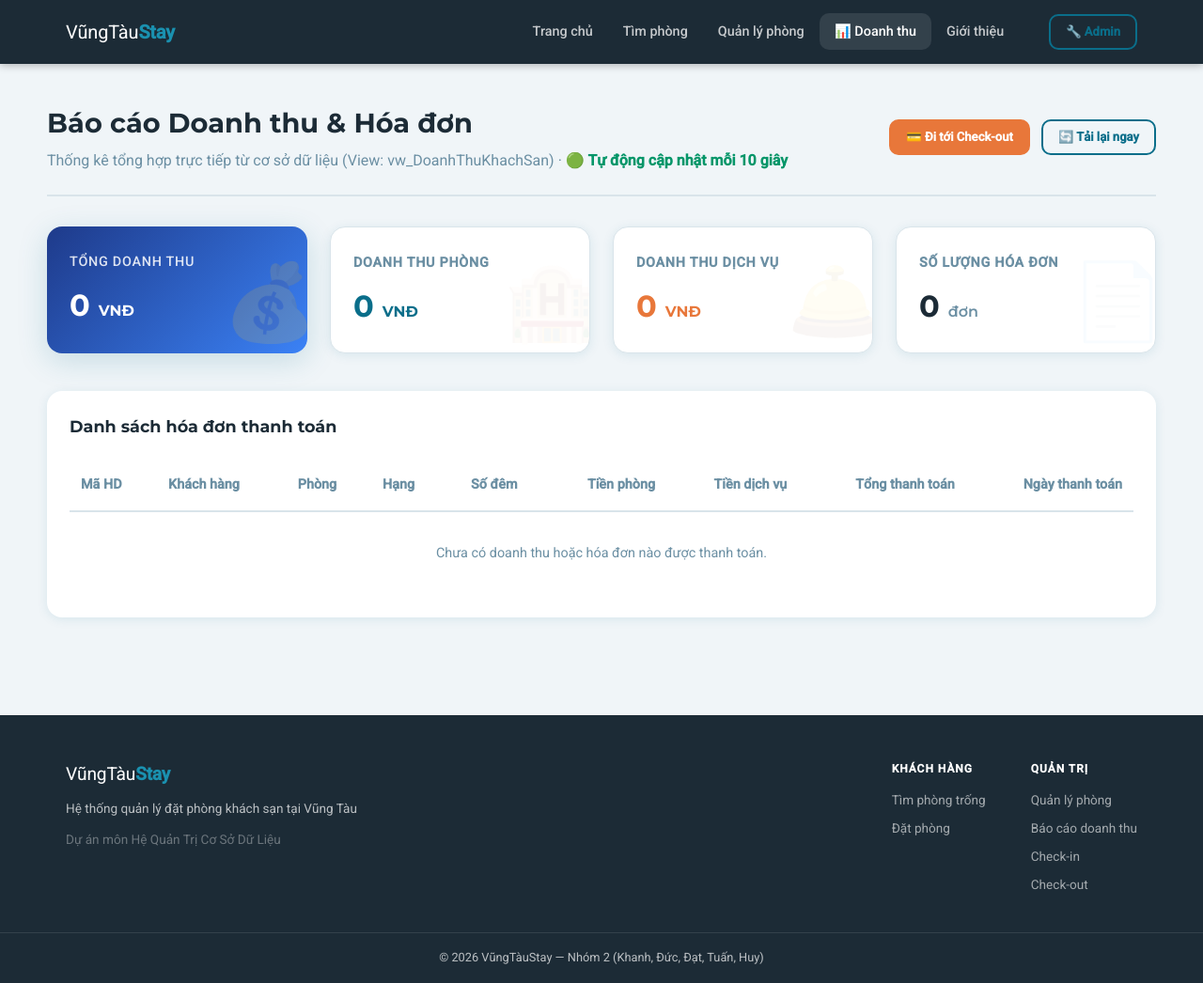
After one commit to tuankhanh2306/booking-hotel-system, a Flask app: page /admin/dashboard in a window 1280 px wide. The commit adds this page. Shown: the whole page at 94% size. Run offline with Flask 3, Linux system fonts and the light colour scheme; data that the repository does not hold is empty.

Commit message:
feat: complete project with dashboard, cancel booking, dirty read demo support

```diff
--- a/app/routes/admin.py
+++ b/app/routes/admin.py
@@ -10,6 +10,50 @@ def rooms():
     phong_list = admin_service.get_all_rooms()
     loai_phong_list = admin_service.get_all_room_types()
     return render_template('admin/rooms.html', phong_list=phong_list, loai_phong_list=loai_phong_list)
+
+@admin_bp.route('/admin/dashboard')
+def dashboard():
+    conn = get_db_connection()
+    invoices = []
+    stats = {
+        "tong_doanh_thu": 0.0,
+        "tien_phong": 0.0,
+        "tien_dich_vu": 0.0,
+        "so_luong": 0
+    }
+
+    if conn is not None:
+        try:
+            with conn.cursor() as cursor:
+                # Đọc từ View báo cáo doanh thu
+                cursor.execute("SELECT * FROM vw_DoanhThuKhachSan ORDER BY NgayThanhToan DESC")
+                invoices = cursor.fetchall()
+
+                # Tính toán tổng hợp số liệu
+                cursor.execute("SELECT SUM(TongTien) as Tong, SUM(TienPhong) as Phong, SUM(TienDichVu) as DV, COUNT(*) as SL FROM vw_DoanhThuKhachSan")
+                totals = cursor.fetchone()
+                if totals and totals['SL'] > 0:
+                    stats["tong_doanh_thu"] = float(totals['Tong'] or 0)
+                    stats["tien_phong"] = float(totals['Phong'] or 0)
+                    stats["tien_dich_vu"] = float(totals['DV'] or 0)
+                    stats["so_luong"] = int(totals['SL'] or 0)
+        except Exception as e:
+            print("Lỗi đọc báo cáo doanh thu:", e)
+        finally:
+            conn.close()
+    else:
+        # Mock data for preview mode
+        invoices = [
+            {"MaHoaDon": 1, "TenKhachHang": "Phạm Văn C", "TenPhong": "202", "HangPhong": "Deluxe", "NgayCheckIn": "2026-06-20", "NgayCheckOut": "2026-06-25", "SoDemLuuTru": 5, "TienPhong": 8000000.0, "TienDichVu": 1500000.0, "TongTien": 9500000.0, "NgayThanhToan": "2026-06-25 10:30:00"}
+        ]
+        stats = {
+            "tong_doanh_thu": 9500000.0,
+            "tien_phong": 8000000.0,
+            "tien_dich_vu": 1500000.0,
+            "so_luong": 1
+        }
+
+    return render_template('admin/dashboard.html', invoices=invoices, stats=stats)
 
 @admin_bp.route('/admin/add-room', methods=['POST'])
 def add_room():
--- /dev/null
+++ b/app/templates/admin/dashboard.html
@@ -0,0 +1,112 @@
+{% extends "base.html" %}
+
+{% block title %}Quản lý Doanh Thu — VũngTàuStay Admin{% endblock %}
+
+{% block extra_head %}
+<!-- Tự động tải lại trang mỗi 10 giây để cập nhật doanh thu real-time -->
+<meta http-equiv="refresh" content="10">
+{% endblock %}
+
+{% block content %}
+<div class="container" style="padding: 2.5rem 0;">
+
+  <div style="border-bottom: 2px solid var(--border); padding-bottom: 1.5rem; margin-bottom: 2rem; display: flex; justify-content: space-between; align-items: center;">
+    <div>
+      <h1 style="font-family: var(--font-display); font-size: 1.8rem; color: var(--ink);">Báo cáo Doanh thu & Hóa đơn</h1>
+      <p style="color: var(--mist); margin-top: 0.25rem;">Thống kê tổng hợp trực tiếp từ cơ sở dữ liệu (View: vw_DoanhThuKhachSan) · <span style="color: #059669; font-weight: 600;">🟢 Tự động cập nhật mỗi 10 giây</span></p>
+    </div>
+    <div style="display: flex; gap: 0.75rem;">
+      <a href="/admin/checkout" class="btn btn-primary btn-sm">💳 Đi tới Check-out</a>
+      <button onclick="window.location.reload();" class="btn btn-outline btn-sm">🔄 Tải lại ngay</button>
+    </div>
+  </div>
+
+  <!-- Thẻ chỉ số tổng quan (Metrics Cards) -->
+  <div style="display: grid; grid-template-columns: repeat(auto-fit, minmax(220px, 1fr)); gap: 1.5rem; margin-bottom: 2.5rem;">
+
+    <!-- Tổng doanh thu -->
+    <div style="background: linear-gradient(135deg, #1e3a8a, #3b82f6); color: white; border-radius: var(--radius-lg); padding: 1.5rem; box-shadow: var(--shadow-lg); position: relative; overflow: hidden;">
+      <span style="font-size: 0.9rem; font-weight: 500; opacity: 0.85; text-transform: uppercase; letter-spacing: 0.05em;">Tổng Doanh thu</span>
+      <h2 style="font-size: 2rem; font-family: var(--font-display); margin-top: 0.5rem; font-weight: 700;">
+        {{ "{:,.0f}".format(stats.tong_doanh_thu) }} <span style="font-size: 1rem;">VNĐ</span>
+      </h2>
+      <div style="position: absolute; right: -10px; bottom: -10px; font-size: 5rem; opacity: 0.15; pointer-events: none;">💰</div>
+    </div>
+
+    <!-- Tiền phòng -->
+    <div style="background: var(--surface); border: 1px solid var(--border); border-radius: var(--radius-lg); padding: 1.5rem; box-shadow: var(--shadow); position: relative; overflow: hidden;">
+      <span style="font-size: 0.9rem; font-weight: 600; color: var(--mist); text-transform: uppercase; letter-spacing: 0.05em;">Doanh thu phòng</span>
+      <h2 style="font-size: 2rem; font-family: var(--font-display); margin-top: 0.5rem; font-weight: 700; color: var(--ocean);">
+        {{ "{:,.0f}".format(stats.tien_phong) }} <span style="font-size: 1rem;">VNĐ</span>
+      </h2>
+      <div style="position: absolute; right: -10px; bottom: -10px; font-size: 5rem; opacity: 0.05; pointer-events: none;">🏨</div>
+    </div>
+
+    <!-- Tiền dịch vụ -->
+    <div style="background: var(--surface); border: 1px solid var(--border); border-radius: var(--radius-lg); padding: 1.5rem; box-shadow: var(--shadow); position: relative; overflow: hidden;">
+      <span style="font-size: 0.9rem; font-weight: 600; color: var(--mist); text-transform: uppercase; letter-spacing: 0.05em;">Doanh thu dịch vụ</span>
+      <h2 style="font-size: 2rem; font-family: var(--font-display); margin-top: 0.5rem; font-weight: 700; color: var(--sunset);">
+        {{ "{:,.0f}".format(stats.tien_dich_vu) }} <span style="font-size: 1rem;">VNĐ</span>
+      </h2>
+      <div style="position: absolute; right: -10px; bottom: -10px; font-size: 5rem; opacity: 0.05; pointer-events: none;">🛎️</div>
+    </div>
+
+    <!-- Số lượng hóa đơn -->
+    <div style="background: var(--surface); border: 1px solid var(--border); border-radius: var(--radius-lg); padding: 1.5rem; box-shadow: var(--shadow); position: relative; overflow: hidden;">
+      <span style="font-size: 0.9rem; font-weight: 600; color: var(--mist); text-transform: uppercase; letter-spacing: 0.05em;">Số lượng Hóa đơn</span>
+      <h2 style="font-size: 2rem; font-family: var(--font-display); margin-top: 0.5rem; font-weight: 700; color: var(--ink);">
+        {{ stats.so_luong }} <span style="font-size: 1rem; font-weight: normal; color: var(--mist);">đơn</span>
+      </h2>
+      <div style="position: absolute; right: -10px; bottom: -10px; font-size: 5rem; opacity: 0.05; pointer-events: none;">📄</div>
+    </div>
+
+  </div>
+
+  <!-- Bảng chi tiết hóa đơn -->
+  <div style="background: var(--surface); border-radius: var(--radius-lg); padding: 1.5rem; box-shadow: var(--shadow);">
+    <h3 style="font-family: var(--font-display); font-size: 1.1rem; margin-bottom: 1.25rem; color: var(--ink);">Danh sách hóa đơn thanh toán</h3>
+
+    <div style="overflow-x: auto;">
+      <table style="width: 100%; border-collapse: collapse; text-align: left; font-size: 0.9rem;">
+        <thead>
+          <tr style="border-bottom: 2px solid var(--border); color: var(--mist); font-weight: 600;">
+            <th style="padding: 1rem 0.75rem;">Mã HD</th>
+            <th style="padding: 1rem 0.75rem;">Khách hàng</th>
+            <th style="padding: 1rem 0.75rem;">Phòng</th>
+            <th style="padding: 1rem 0.75rem;">Hạng</th>
+            <th style="padding: 1rem 0.75rem; text-align: center;">Số đêm</th>
+            <th style="padding: 1rem 0.75rem; text-align: right;">Tiền phòng</th>
+            <th style="padding: 1rem 0.75rem; text-align: right;">Tiền dịch vụ</th>
+            <th style="padding: 1rem 0.75rem; text-align: right;">Tổng thanh toán</th>
+            <th style="padding: 1rem 0.75rem; text-align: right;">Ngày thanh toán</th>
+          </tr>
+        </thead>
+        <tbody>
+          {% for inv in invoices %}
+          <tr style="border-bottom: 1px solid var(--border); transition: background 0.15s;">
+            <td style="padding: 1rem 0.75rem; font-weight: 700; color: var(--ocean);">#{{ inv.MaHoaDon }}</td>
+            <td style="padding: 1rem 0.75rem;">{{ inv.TenKhachHang }}</td>
+            <td style="padding: 1rem 0.75rem; font-weight: 600;">Phòng {{ inv.TenPhong }}</td>
+            <td style="padding: 1rem 0.75rem;">
+              <span class="room-type-tag" style="background: var(--sand); color: var(--ocean); font-weight: bold; font-size: 0.75rem; padding: 0.15rem 0.5rem; border-radius: 99px;">
+                {{ inv.HangPhong }}
+              </span>
+            </td>
+            <td style="padding: 1rem 0.75rem; text-align: center;">{{ inv.SoDemLuuTru }} đêm</td>
+            <td style="padding: 1rem 0.75rem; text-align: right;">{{ "{:,.0f}".format(inv.TienPhong) }}</td>
+            <td style="padding: 1rem 0.75rem; text-align: right; color: var(--sunset); font-weight: 600;">{{ "{:,.0f}".format(inv.TienDichVu) }}</td>
+            <td style="padding: 1rem 0.75rem; text-align: right; font-weight: 700; color: #047857;">{{ "{:,.0f}".format(inv.TongTien) }} VNĐ</td>
+            <td style="padding: 1rem 0.75rem; text-align: right; color: var(--mist); font-size: 0.85rem;">{{ inv.NgayThanhToan }}</td>
+          </tr>
+          {% else %}
+          <tr>
+            <td colspan="9" style="padding: 2rem; text-align: center; color: var(--mist);">Chưa có doanh thu hoặc hóa đơn nào được thanh toán.</td>
+          </tr>
+          {% endfor %}
+        </tbody>
+      </table>
+    </div>
+  </div>
+
+</div>
+{% endblock %}
--- a/app/templates/base.html
+++ b/app/templates/base.html
@@ -1,15 +1,18 @@
 <!DOCTYPE html>
 <html lang="vi">
+
 <head>
   <meta charset="UTF-8" />
   <meta name="viewport" content="width=device-width, initial-scale=1.0" />
   <title>{% block title %}VũngTàuStay — Hệ thống đặt phòng khách sạn{% endblock %}</title>
   <link rel="preconnect" href="https://fonts.googleapis.com">
   <link rel="preconnect" href="https://fonts.gstatic.com" crossorigin>
-  <link href="https://fonts.googleapis.com/css2?family=Montserrat:wght@600;700&family=Roboto:wght@400;500&display=swap" rel="stylesheet">
+  <link href="https://fonts.googleapis.com/css2?family=Montserrat:wght@600;700&family=Roboto:wght@400;500&display=swap"
+    rel="stylesheet">
   <link rel="stylesheet" href="{{ url_for('static', filename='css/style.css') }}">
   {% block extra_head %}{% endblock %}
 </head>
+
 <body>
 
   <header class="site-header">
@@ -21,8 +24,12 @@
 
       <nav class="nav-links">
         <a href="/" class="nav-link {% if request.path == '/' %}active{% endif %}">Trang chủ</a>
-        <a href="/customer/search" class="nav-link {% if request.path == '/customer/search' %}active{% endif %}">Tìm phòng</a>
-        <a href="/admin/rooms" class="nav-link {% if request.path == '/admin/rooms' %}active{% endif %}">Quản lý phòng</a>
+        <a href="/customer/search" class="nav-link {% if request.path == '/customer/search' %}active{% endif %}">Tìm
+          phòng</a>
+        <a href="/admin/rooms" class="nav-link {% if request.path == '/admin/rooms' %}active{% endif %}">Quản lý
+          phòng</a>
+        <a href="/admin/dashboard" class="nav-link {% if request.path == '/admin/dashboard' %}active{% endif %}">📊
+          Doanh thu</a>
         <a href="/about" class="nav-link {% if request.path == '/about' %}active{% endif %}">Giới thiệu</a>
       </nav>
 
@@ -66,6 +73,7 @@
         <div class="footer-col">
           <h4>Quản trị</h4>
           <a href="/admin/rooms">Quản lý phòng</a>
+          <a href="/admin/dashboard">Báo cáo doanh thu</a>
           <a href="/admin/checkin">Check-in</a>
           <a href="/admin/checkout">Check-out</a>
         </div>
@@ -79,4 +87,5 @@
   <script src="{{ url_for('static', filename='js/main.js') }}"></script>
   {% block extra_scripts %}{% endblock %}
 </body>
+
 </html>
```
Also changed, not shown: app/services/admin_service.py (+43 -2 lines).
